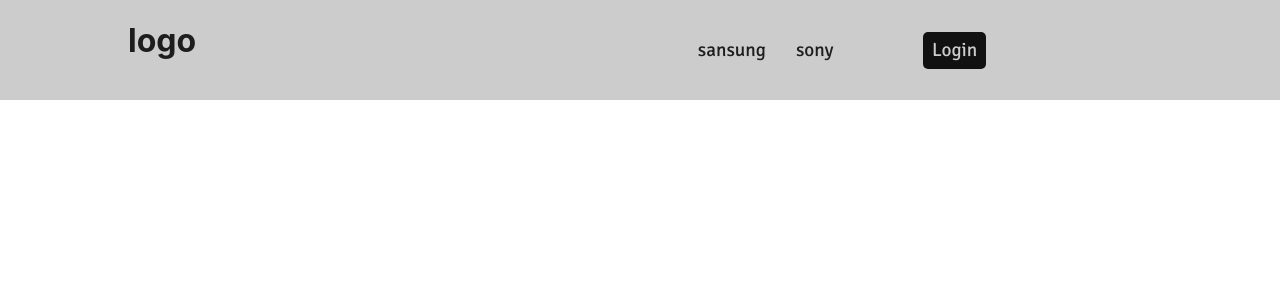
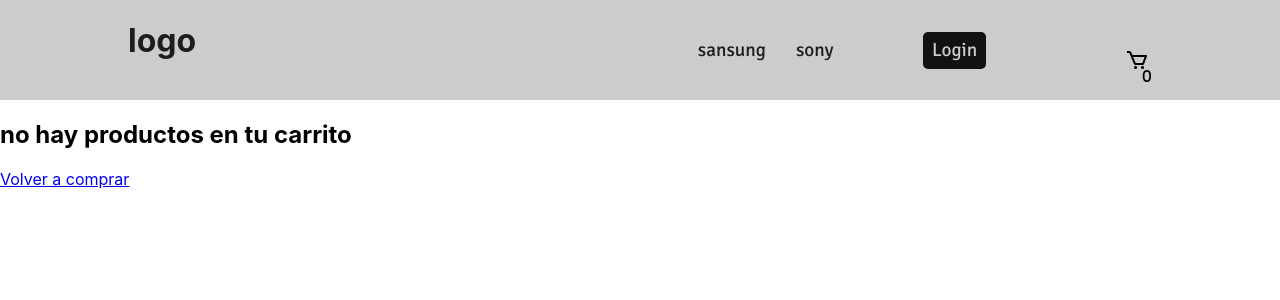
Before and after one commit to cefefabian/ecommers-fabian, a React (Create React App) app: page /cart in a window 1280 px wide. Shown: the top 300 px of the page. Built offline with nearby package versions, Linux system fonts and the light colour scheme.

Commit message:
carrito pt2

```diff
--- a/src/App.js
+++ b/src/App.js
@@ -7,6 +7,7 @@ import {useState, useEffect} from 'react'
 import { Routes, BrowserRouter, Route } from 'react-router-dom';
 import ItemDetailContainer from './Pages/ItemDetailContainer/ItemListContainer/ItemDetailContainer';
 import CartProvider from './Context/CartProvider';
+import Cart from './Components/Cart/Cart';
 
 
 function App() {
@@ -20,6 +21,7 @@ function App() {
             <Route path='/' element={<ItemListContainer/>}></Route>
             <Route path="/marca/:marcaId" element={<ItemListContainer />} />
             <Route path='/detail/:id' element={<ItemDetailContainer/>}></Route>
+            <Route path='/cart' element={<Cart />}></Route>
           </Routes>
       </BrowserRouter>
     </CartProvider>
--- /dev/null
+++ b/src/Components/Cart/Cart.jsx
@@ -0,0 +1,35 @@
+import React from 'react'
+import { useContext } from 'react'
+import { CartContext } from '../../Context/CartContext'
+import { Link } from 'react-router-dom'
+
+const Cart = () => {
+    const { cart, addToCart, limpiarCarrito, eliminarProducto } = useContext(CartContext)
+
+
+  return (
+    <div>
+        {cart.length === 0 ? (  <><h2>no hay productos en tu carrito</h2>
+                                <Link to={'/'}>Volver a comprar</Link></>) :
+
+            cart.map((producto)=>(
+                <div key={producto.id}>
+                    <img src={producto.imagen} alt={producto.marca} />
+                    <h2>Cantidad: {producto.quantity}</h2>
+                    <h2>marca: {producto.marca}</h2>
+                    <h2>precio por unidad: {producto.precio}</h2>
+                    <button onClick={()=>eliminarProducto(producto.id)}>Eliminar producto del carrito</button>
+                </div>
+
+            ))
+        }
+           {
+            cart.length !== 0 && (<div>
+                <h2>precio total: {cart[0].precio * cart[0].quantity}</h2>
+            </div>)
+            }
+    </div>
+  )
+}
+
+export default Cart
--- a/src/Components/CartWidget/CartWidget.jsx
+++ b/src/Components/CartWidget/CartWidget.jsx
@@ -1,10 +1,32 @@
 import logo from './logo-carrito.png'
+import { useContext, useEffect, useState } from 'react'
+import { CartContext } from '../../Context/CartContext'
+import './style.css'
+
 
 
 const LogoCarrito = () => {
+  const { cart } = useContext(CartContext)
+  // const cartt = 'cart'
+  const [claseCarrito, setcaseCarrito] = useState()
+  useEffect(() => {
+      {if (cart.length > 0) {
+      setcaseCarrito({scale:'1.1', transition:'0.2s ease'})
+      setTimeout(() => {
+        setcaseCarrito({scale:'1', transition:'0.2s ease'})
+      }, 500);
+    }}
+    }, [cart])
+
+
   return (
-    <img src={logo} />
-    // <h2>hola</h2>
+    <div>
+      <div className='cart' style={claseCarrito}>
+      <img src={logo} />
+      <p className='cart-length'>{cart.length}</p>
+      </div>
+    </div>
+
   )
 }
 
--- /dev/null
+++ b/src/Components/CartWidget/style.css
@@ -0,0 +1,13 @@
+.cart{
+    width: 27px;
+    position: absolute;
+    right: 10%;
+    top: 6%;
+}
+
+.cart-length{
+    position: absolute;
+    top: 0;
+    right: 0;
+    color: black;
+}
--- a/src/Components/Item/ItemDetail.jsx
+++ b/src/Components/Item/ItemDetail.jsx
@@ -4,20 +4,20 @@ import { useState } from 'react'
 import { Link } from 'react-router-dom'
 import { useContext } from 'react'
 import './styleDetail.css'
-import { CartContext } from '../../Context/cartContext'
+import { CartContext } from '../../Context/CartContext'
+import Cart from '../Cart/Cart'
 
 
-  const ItemDetail = ({tamaño, resolucion, smart, imagen, marca,id}) => {
+  const ItemDetail = ({tamaño, resolucion, precio, smart, imagen, marca,id}) => {
   const [hidden, setHidden] = useState(false)
   const [stock, setstock] = useState(8)
   const [Contador, setContador] = useState(1)
 
-  const { addToCart } = useContext(CartContext)
+  const { addToCart, añadido} = useContext(CartContext)
 
   const onAdd = () => {
-    console.log(`Agregaste ${Contador} productos al carrito`);
     setHidden(true)
-    addToCart(id,resolucion,smart,marca,tamaño,Contador)
+    addToCart(id,imagen,resolucion,precio,smart,marca,tamaño,Contador)
   }
 
   return (
@@ -34,10 +34,16 @@ import { CartContext } from '../../Context/cartContext'
           {
             hidden ? (
             <div className='finalizar-compra-div'>
-              <Link to={'/car'} className='finalizar-compra'>
+              <div>
+              <Link to={'/Cart'} className='finalizar-compra'>
                Finalizar Comprar
               </Link>
-
+              </div>
+              <div className='seguir-comprando'>
+                <Link to={'/'}>
+                  Seguir comprando
+                </Link>
+              </div>
           </div>
             ):(
               <ItemCount
--- a/src/Components/Item/styleDetail.css
+++ b/src/Components/Item/styleDetail.css
@@ -29,14 +29,35 @@
 }
 .finalizar-compra-div{
     text-align: center;
-    margin-top: 30px;
-
+    margin-top: 40px;
+    display: flex;
+    flex-direction: row;
+    align-items: center;
+    gap: 40px;
 }
 .finalizar-compra{
     text-decoration: none;
-    background-color: white;
-    color: black;
-    border-radius: 3px;
+    background-color: rgb(53, 53, 53);
+    color: wheat;
+    border-radius: 5px;
     border: solid 1px black;
-    padding: 5px;
+    padding: 5px 7px;
+    transition: 0.3s ease-in;
 }
+.finalizar-compra:hover{
+    border: solid 4px black;
+    padding: 2px 4px;
+}
+.seguir-comprando a:hover{
+    border: solid 4px black;
+    padding: 2px 4px;
+}
+.seguir-comprando a{
+    text-decoration: none;
+    background-color: rgb(53, 53, 53);
+    color: wheat;
+    border-radius: 5px;
+    border: solid 1px black;
+    padding: 5px 7px;
+    transition: 0.3s ease-in;
+}
--- a/src/Components/NavBar/NavBar.jsx
+++ b/src/Components/NavBar/NavBar.jsx
@@ -21,7 +21,8 @@ const NavBar = () =>{
           <NavLink to={'/login'} className= 'login'>
             Login
           </NavLink>
-          <NavLink to={'/carrito'} className='cariito'>
+          <NavLink to={'/cart'}>
+            <LogoCarrito/>
           </NavLink>
         </div>
       </header>
--- a/src/Components/NavBar/style.css
+++ b/src/Components/NavBar/style.css
@@ -39,9 +39,6 @@
   color: white;
   padding: 3.5px 5.5px 4px 5.5px;
 }
-.carrito:hover{
-  transform: scale(1.1);
-}
 .activo{
   color: rgb(82, 82, 82);
 }
--- a/src/Context/CartProvider.jsx
+++ b/src/Context/CartProvider.jsx
@@ -1,21 +1,20 @@
-import React, { children } from 'react'
+import { children } from 'react'
 import { useState } from 'react'
-import { CartContext } from './cartContext'
+import { CartContext } from './CartContext'
 
 
 
 const CartProvider = ({children}) => {
     const [cart, setCart] = useState([])
 
-    const addToCart = (id,resolucion,smart,marca,tamaño,quantity) =>{
+    const addToCart = (id,imagen,resolucion,precio,smart,marca,tamaño,quantity) =>{
        if(isInCart(id)){
         alert('ya agregaste este producto al carrito')
        }else{
-         setCart([...cart, {id,resolucion,smart,marca,tamaño,quantity}],)
+         setCart([...cart, {id,imagen,resolucion,precio,smart,marca,tamaño,quantity}],)
        }
       };
 
-      console.log(cart);
     const isInCart = (id) =>{
       return cart.some((producto) => producto.id === id)
     };
@@ -24,8 +23,19 @@ const CartProvider = ({children}) => {
       setCart([])
     }
 
+    const eliminarProducto = (productId) =>{
+      let eliminarProductoArray = []
+      cart.forEach((product)=>{
+        if (product.id !== productId) {
+          eliminarProductoArray.push(product)
+
+        }
+      })
+      setCart(eliminarProductoArray)
+    }
+
   return (
-    <CartContext.Provider value={{cart, addToCart, limpiarCarrito}}>
+    <CartContext.Provider value={{cart, addToCart, limpiarCarrito, eliminarProducto}}>
         {children}
     </CartContext.Provider>
   );
--- a/src/Pages/ItemDetailContainer/ItemListContainer/ItemDetailContainer.jsx
+++ b/src/Pages/ItemDetailContainer/ItemListContainer/ItemDetailContainer.jsx
@@ -33,6 +33,7 @@ const ItemDetailContainer = () => {
             tamaño={detail.tamaño}
             smart={detail.smart}
             id={detail.id}
+            precio={detail.precio}
           />
       }
     </div>
--- a/src/productos/product.servise.js
+++ b/src/productos/product.servise.js
@@ -9,7 +9,7 @@ export function getAllProducts(marcaId) {
         } else {
           resolve(Productos);
         }
-    }, 2000);
+    }, 0);
     });
 }
 
@@ -17,6 +17,6 @@ export function getProductById(id) {
   return new Promise((resolve) => {
     setTimeout(() => {
         resolve(Productos.find((x) => x.id === id));
-    }, 2000);
+    }, 0);
   });
 }
```
